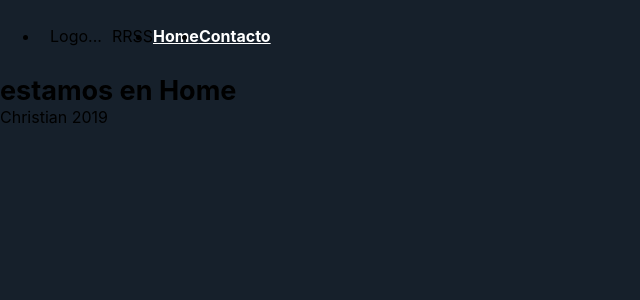
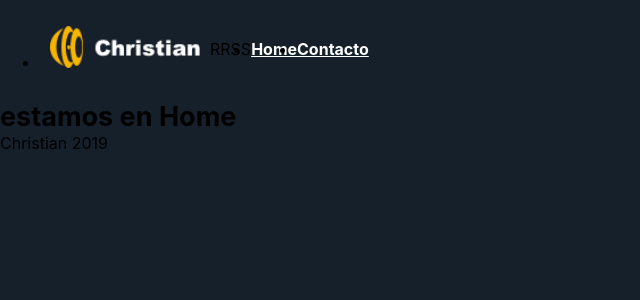
Before and after one commit to Luiggi13/clientR, a React (Create React App) app: page / in a window 1280 px wide. Shown: the top 300 px of the page, without its empty margins (0-640 px from the left). Built offline with nearby package versions, Linux system fonts and the light colour scheme; the HTML template or start-up script is replaced by a standard one.

Commit message:
added LogoWeb on topMenu

```diff
--- a/src/components/Web/MenuTop/MenuTop.js
+++ b/src/components/Web/MenuTop/MenuTop.js
@@ -1,6 +1,7 @@
 import React, { useState, useEffect } from 'react';
 import { Menu } from "antd";
 import { Link } from "react-router-dom";
+import LogoWeb from "../../../assets/img/png/cllansola.png"
 
 import "./MenuTop.scss";
 
@@ -8,7 +9,12 @@ export default function MenuTop() {
     return(
         <Menu className="menu-top" mode="horizontal">
             <Menu.Item className="menu-top__logo">
-                Logo...
+            <Link to={"/"}>
+                <img
+                src={LogoWeb}
+                alt="Christian Llansola"
+                />
+                </Link>
             </Menu.Item>
             <Menu.Item className="menu-top__item">
                 <Link to={"/"}>
--- a/src/components/Web/MenuTop/MenuTop.scss
+++ b/src/components/Web/MenuTop/MenuTop.scss
@@ -22,7 +22,7 @@
     &__logo {
         padding: 10px;
         img {
-            width: 200px;
+            width: 150px;
         }
     }
 }
```
